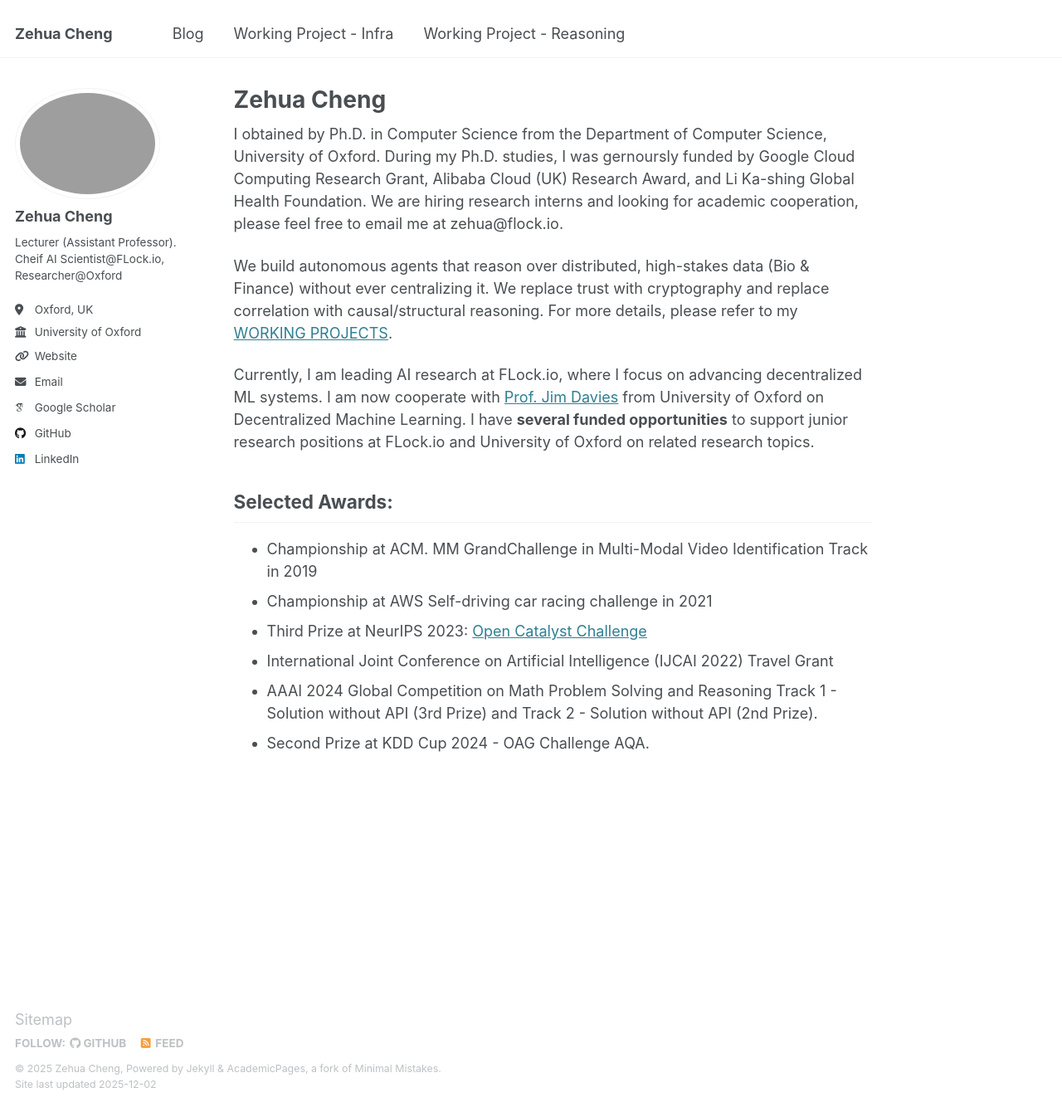
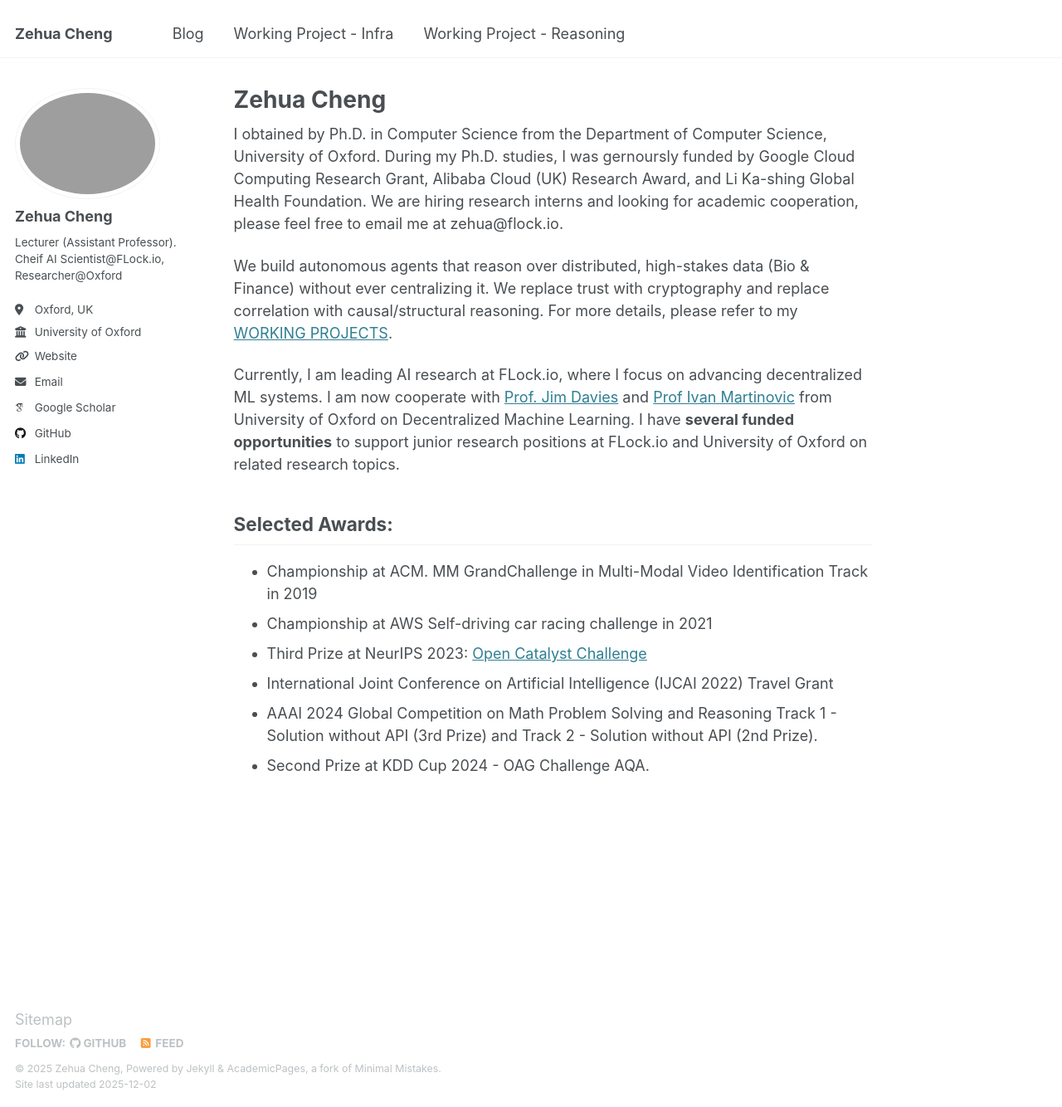
Before and after one commit to limberc/limberc.github.io, a Jekyll site: the page built from _pages/about.md, in a window 1280 px wide and 1334 px high. Shown: the whole window at 83% size. Built offline with Jekyll 4.4.1, drawn with Linux system fonts in a browser that asks for light colours; some web fonts are replaced.

Commit message:
Update page.

```diff
--- a/_pages/about.md
+++ b/_pages/about.md
@@ -11,7 +11,7 @@ I obtained by Ph.D. in Computer Science from the Department of Computer Science,
 
 We build autonomous agents that reason over distributed, high-stakes data (Bio & Finance) without ever centralizing it. We replace trust with cryptography and replace correlation with causal/structural reasoning. For more details, please refer to my [WORKING PROJECTS](https://limberc.site/WP1/).
 
-Currently, I am leading AI research at FLock.io, where I focus on advancing decentralized ML systems. I am now cooperate with [Prof. Jim Davies](https://www.bdi.ox.ac.uk/Team/jim-davies) from University of Oxford on Decentralized Machine Learning. I have **several funded opportunities** to support junior research positions at FLock.io and University of Oxford on related research topics.
+Currently, I am leading AI research at FLock.io, where I focus on advancing decentralized ML systems. I am now cooperate with [Prof. Jim Davies](https://www.bdi.ox.ac.uk/Team/jim-davies) and [Prof Ivan Martinovic](https://www.cs.ox.ac.uk/people/ivan.martinovic/) from University of Oxford on Decentralized Machine Learning. I have **several funded opportunities** to support junior research positions at FLock.io and University of Oxford on related research topics.
 
 ## Selected Awards:
 
```
